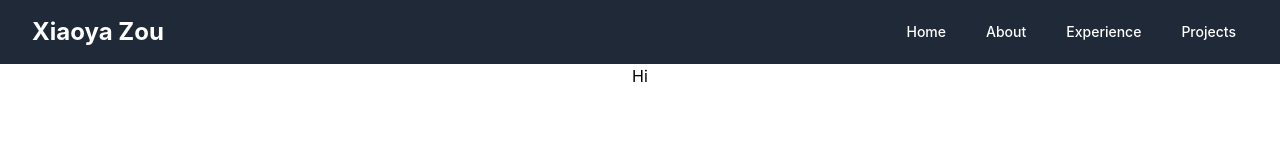
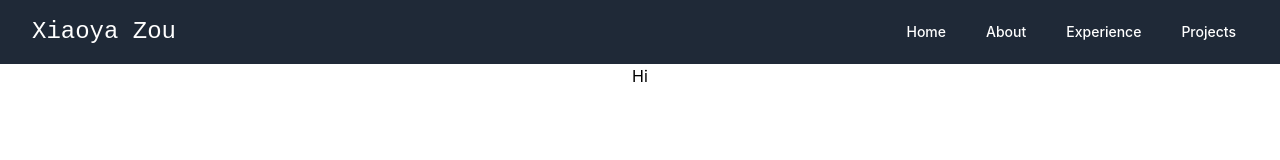
Before and after one commit to xiaoyazz/xiaoya-v2, a React (Create React App) app: page / in a window 1280 px wide. Shown: the top 160 px of the page. Built offline with nearby package versions, Linux system fonts and the light colour scheme.

Commit message:
Update site name font

```diff
--- a/src/components/Navbar.js
+++ b/src/components/Navbar.js
@@ -9,7 +9,7 @@
             <div className="max-w-7xl mx-auto px-4 sm:px-6 lg:px-8">
                 <div className="flex items-center justify-between h-16">
                     <div className="flex items-center">
-                        <Link to="/" className="text-2xl font-bold">
+                        <Link to="/" className="text-2xl font-bold site-name">
                             Xiaoya Zou
                         </Link>
                     </div>
--- a/src/index.css
+++ b/src/index.css
@@ -1,6 +1,8 @@
 @tailwind base;
 @tailwind components;
 @tailwind utilities;
+@import url('https://fonts.googleapis.com/css2?family=Dancing+Script:wght@400..700&family=IBM+Plex+Mono:ital,wght@0,100;0,200;0,300;0,400;0,500;0,600;0,700;1,100;1,200;1,300;1,400;1,500;1,600;1,700&display=swap');
+
 
 body {
   margin: 0;
@@ -9,7 +11,15 @@
     sans-serif;
   -webkit-font-smoothing: antialiased;
   -moz-osx-font-smoothing: grayscale;
+
 }
+
+.site-name {
+  font-family: "IBM Plex Mono", monospace;
+  font-weight: 400;
+  font-style: normal;
+}
+
 
 code {
   font-family: source-code-pro, Menlo, Monaco, Consolas, 'Courier New',
```
